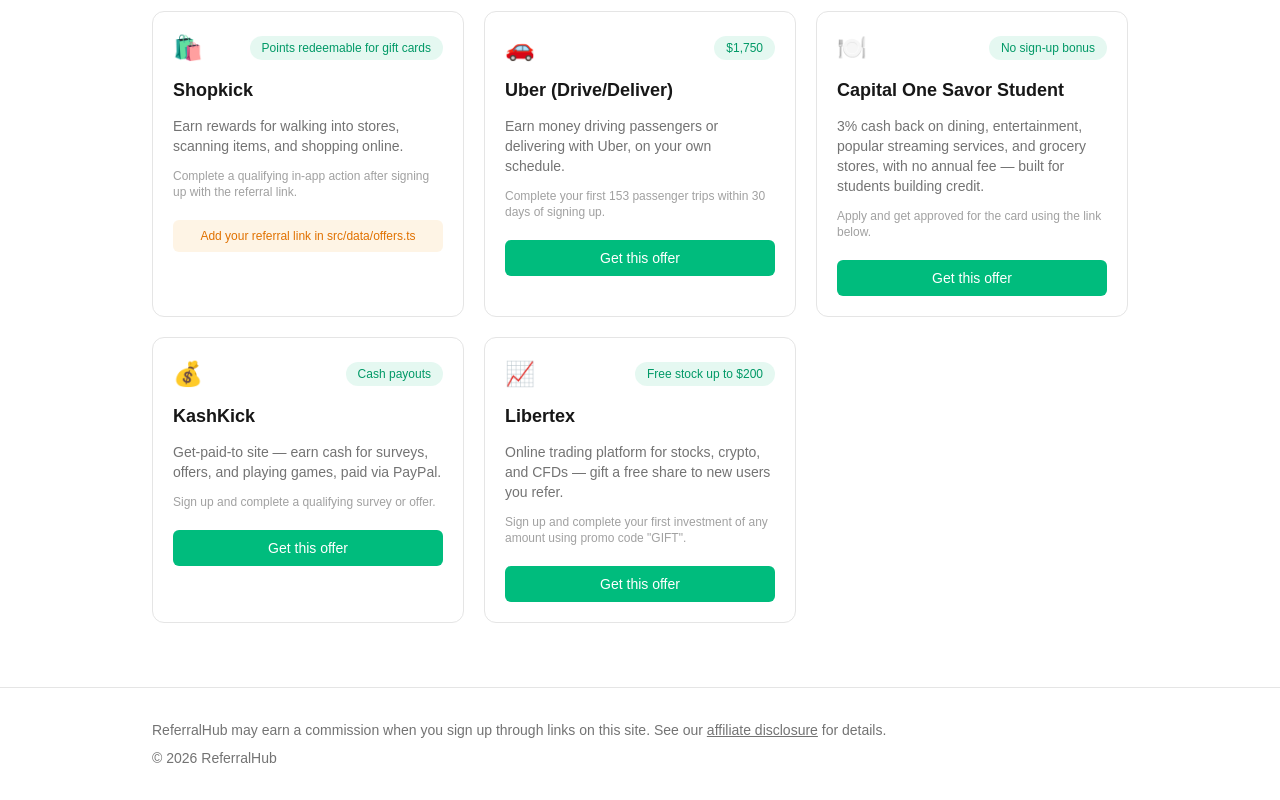
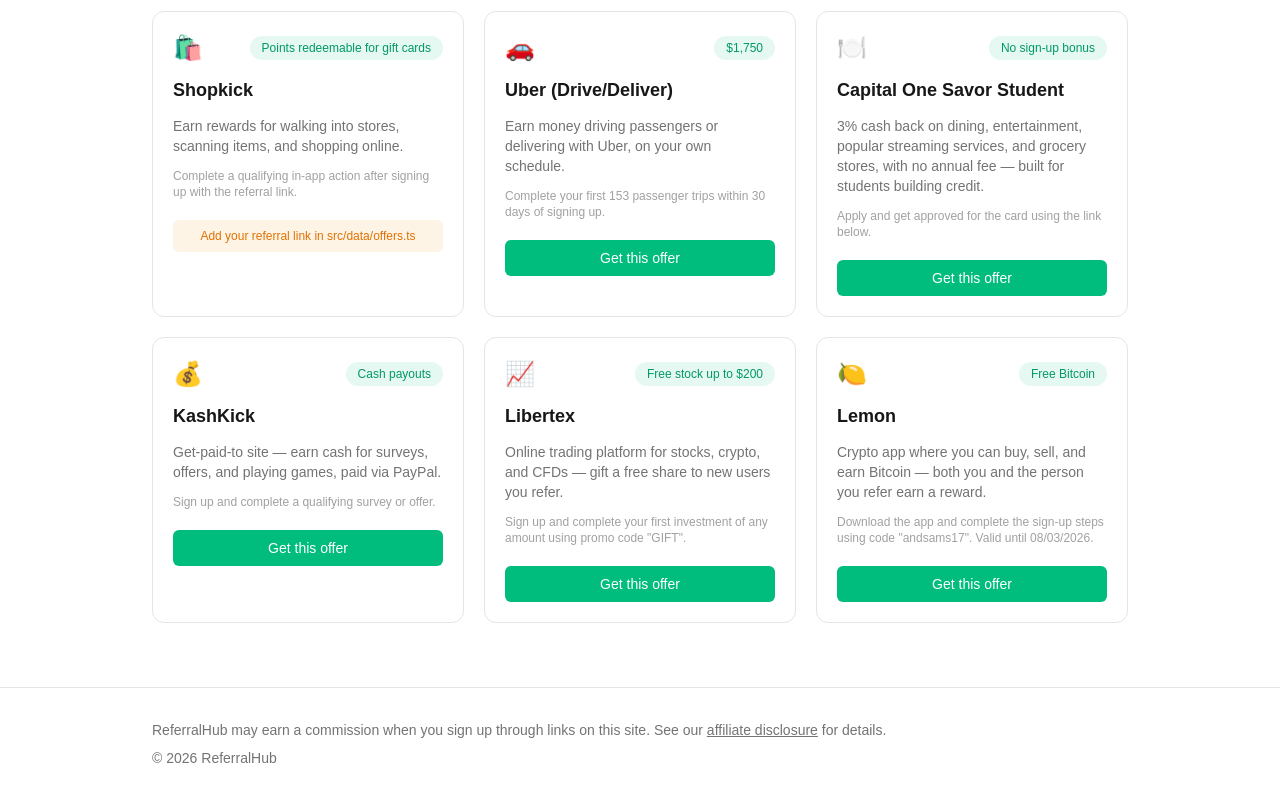
Before and after one commit to skippermaquina-del/referalhub, a Next.js app: page /offers in a window 1280 px wide. Shown: the part 2942-3742 px from the top of the page. Built offline with nearby package versions, Linux system fonts and the light colour scheme.

Commit message:
Add Lemon referral offer
Co-Authored-By: Claude Sonnet 5 <noreply@anthropic.com>

```diff
--- a/src/data/offers.ts
+++ b/src/data/offers.ts
@@ -379,6 +379,16 @@ export const offers: Offer[] = [
     requirements: "Sign up and complete your first investment of any amount using promo code \"GIFT\".",
     referralUrl: "https://app.libertex.org/goto/raf2?rid=51158472",
   },
+  {
+    slug: "lemon",
+    name: "Lemon",
+    category: "investing",
+    emoji: "🍋",
+    bonus: "Free Bitcoin",
+    description: "Crypto app where you can buy, sell, and earn Bitcoin — both you and the person you refer earn a reward.",
+    requirements: "Download the app and complete the sign-up steps using code \"andsams17\". Valid until 08/03/2026.",
+    referralUrl: "https://lemon.go.link/9TbV8",
+  },
 ];
 
 export function getOffersByCategory(category: Category): Offer[] {
```
